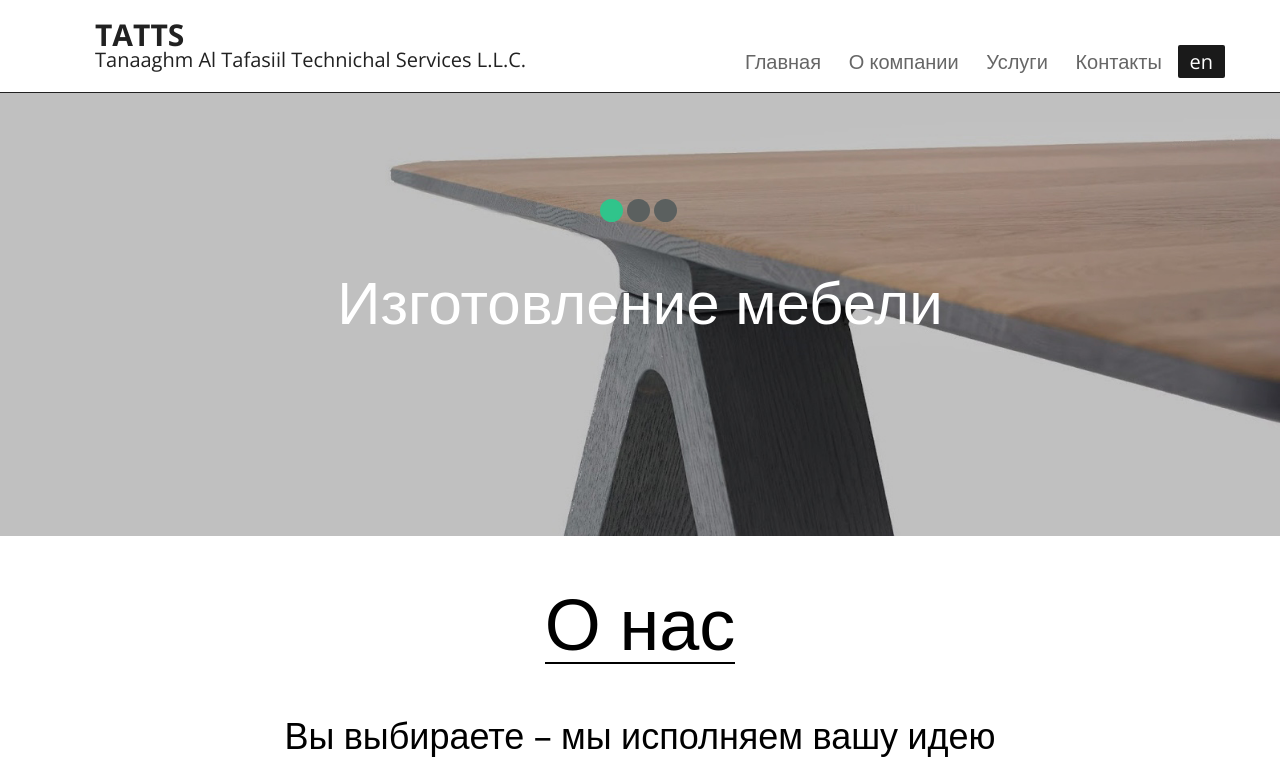
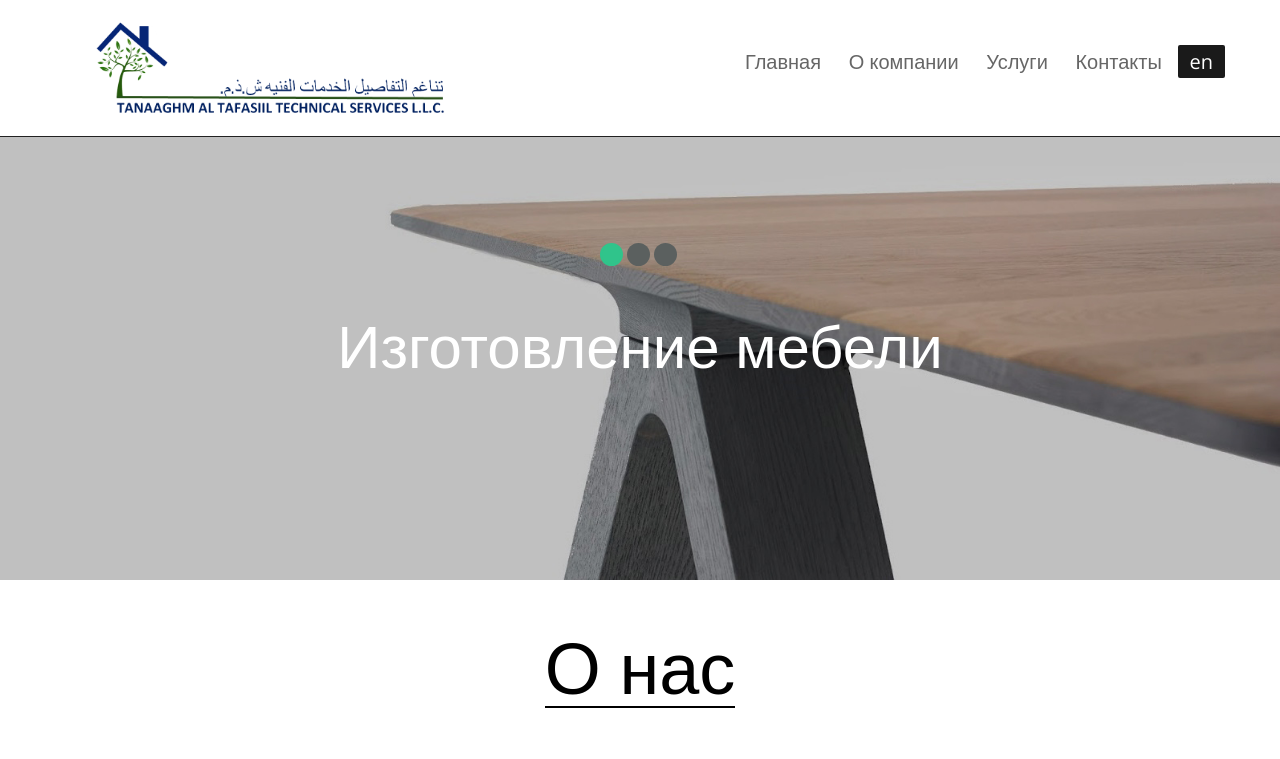
Before and after one commit to momoraccoon/momoraccoon.github.io, a plain HTML site: page indexru.html in a window 1280 px wide. Shown: the top 759 px of the page. Drawn offline with nearby package versions, Linux system fonts and the light colour scheme.

Commit message:
Update indexru.html

```diff
--- a/indexru.html
+++ b/indexru.html
@@ -1,7 +1,7 @@
 <!DOCTYPE html>
 <html lang="en">
 	<head>
-	<title>Главная</title>
+	<title>TATTS - Manufacturing & fit-out company in Dubai - UAE</title>
 	<meta charset="utf-8">
 	<meta name = "format-detection" content = "telephone=no" />
 	<link rel="icon" href="images/favicon.ico" type="image/x-icon">
@@ -46,7 +46,7 @@
 		<div class="container">
 			<div class="row">
 				<div class="grid_12">
-					<h1><a href="index.html">TATTS</a><span>Tanaaghm Al Tafasiil Technichal Services L.L.C.</span></h1>
+					<h1><img src="images/logo.png" alt="tatts" width="350"></h1>
 					<nav>
 						<ul class="sf-menu">
                             <li><a href="indexru.html">Главная</a></li>
```
